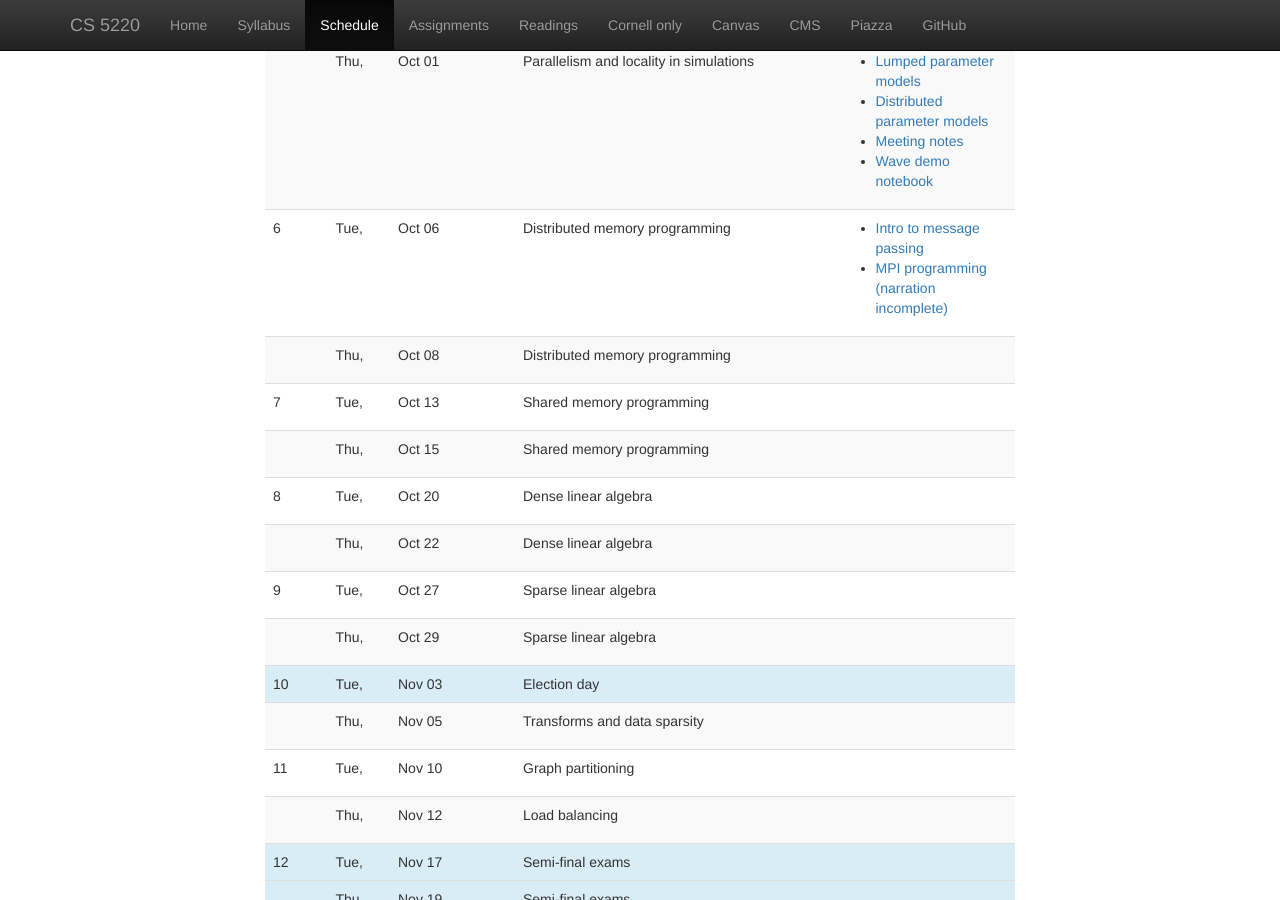
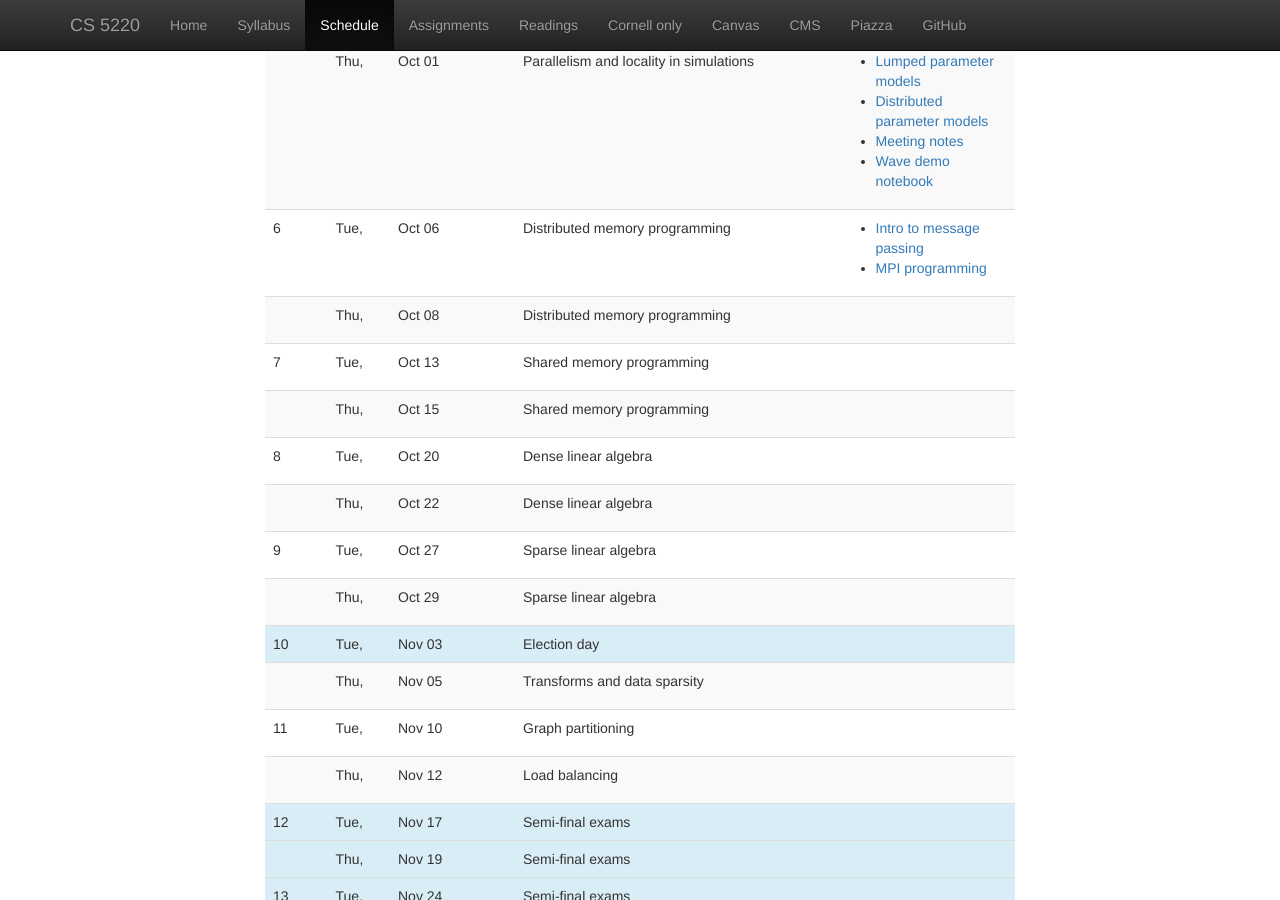
Before and after one commit to cs5220-f20/web, a Jekyll site: the page built from web/schedule.html, in a window 1280 px wide and 900 px high, scrolled down 1051 px. Built offline with Jekyll 4.4.1, drawn with Linux system fonts in a browser that asks for light colours; nearby versions of some CDN libraries.

Commit message:
Add MPI lecture narration.

```diff
--- a/web/_data/lectures.yml
+++ b/web/_data/lectures.yml
@@ -116,7 +116,7 @@
   files:
     - info: Intro to message passing
       file: lec/2020-10-06-intro.html
-    - info: MPI programming (narration incomplete)
+    - info: MPI programming
       file: lec/2020-10-06-mpi.html
 -
   date: 2020-10-08
```
